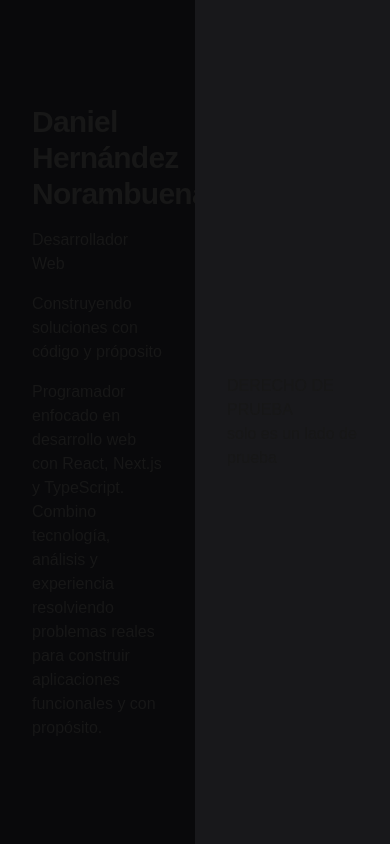
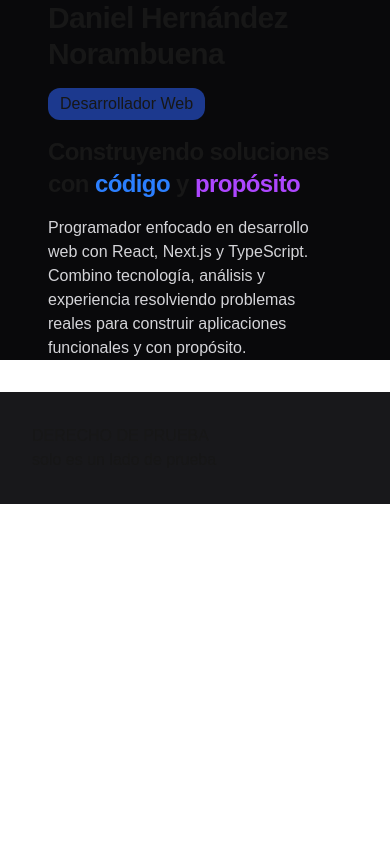
Before and after one commit to DanielHernandezN/Portafolio-Daniel-Hernandez, a Next.js app: page / in a window 390 px wide. Built offline with nearby package versions, Linux system fonts and the light colour scheme.

Commit message:
avance
se actulizad y agrega responsive

```diff
--- a/src/app/page.tsx
+++ b/src/app/page.tsx
@@ -11,15 +11,20 @@ export default function Home() {
       min-h-screen
       w-full
       flex
+      flex-col
+      md:flex-row
+      gap-8
+      md:gap-0
       ">
 
         <div className="
         flex
         flex-col
         justify-center
-        w-1/2
-        px-8
-        min-h-screen
+        w-full
+        md:w-1/2
+        px-12
+        md:min-h-screen
         bg-zinc-950
         gap-4
         ">
@@ -28,13 +33,25 @@ export default function Home() {
           text-3xl
           font-semibold
           tracking-tight
-          ">Daniel Hernández Norambuena</h1>
+          ">Daniel Hernández Norambuena
+          </h1>
 
-          <p>Desarrollador Web</p>
+          <p className="bg-blue-900 w-fit
+          px-3
+          py-1
+          rounded-xl">Desarrollador Web</p>
 
-          <h2>Construyendo soluciones con código y próposito</h2>
+          <h2 className="
+          text-2xl
+          font-semibold
+          tracking-tight">
+          Construyendo soluciones con <span className="text-blue-500"> código </span>
+          y <span className="text-purple-500">propósito</span>
+          </h2>
 
-          <p>Programador enfocado en desarrollo web con React,
+          <p className="
+          text-zinc-300
+          ">Programador enfocado en desarrollo web con React,
           Next.js y TypeScript. Combino tecnología, análisis y
           experiencia resolviendo problemas reales para construir
           aplicaciones funcionales y con propósito.
@@ -47,9 +64,12 @@ export default function Home() {
         flex
         flex-col
         justify-center
-        w-1/2
+        w-full
+        md:w-1/2
+        py-8
         px-8
-        min-h-screen
+        md:py-0
+        md:min-h-screen
         bg-zinc-900
         ">
           <h1>DERECHO DE PRUEBA</h1>
```
